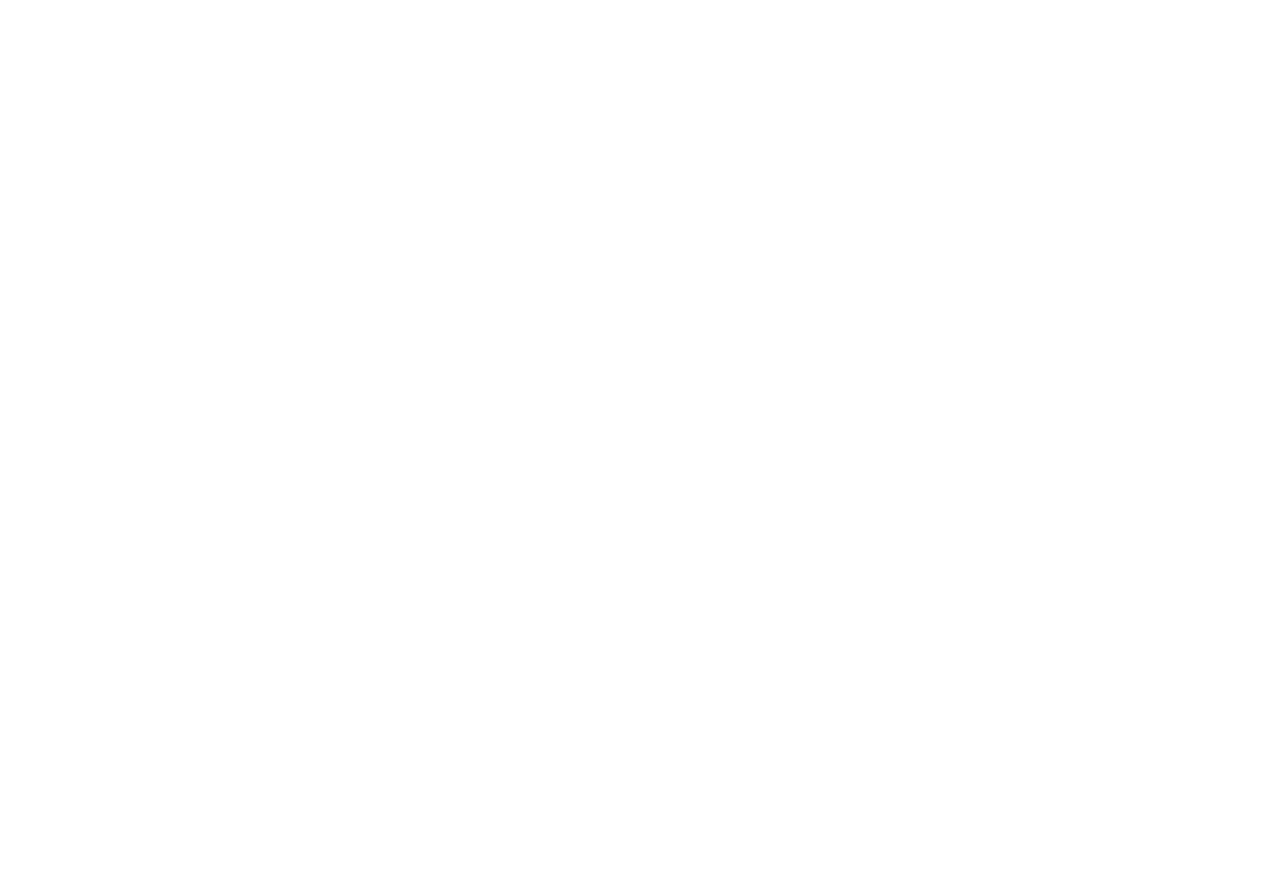
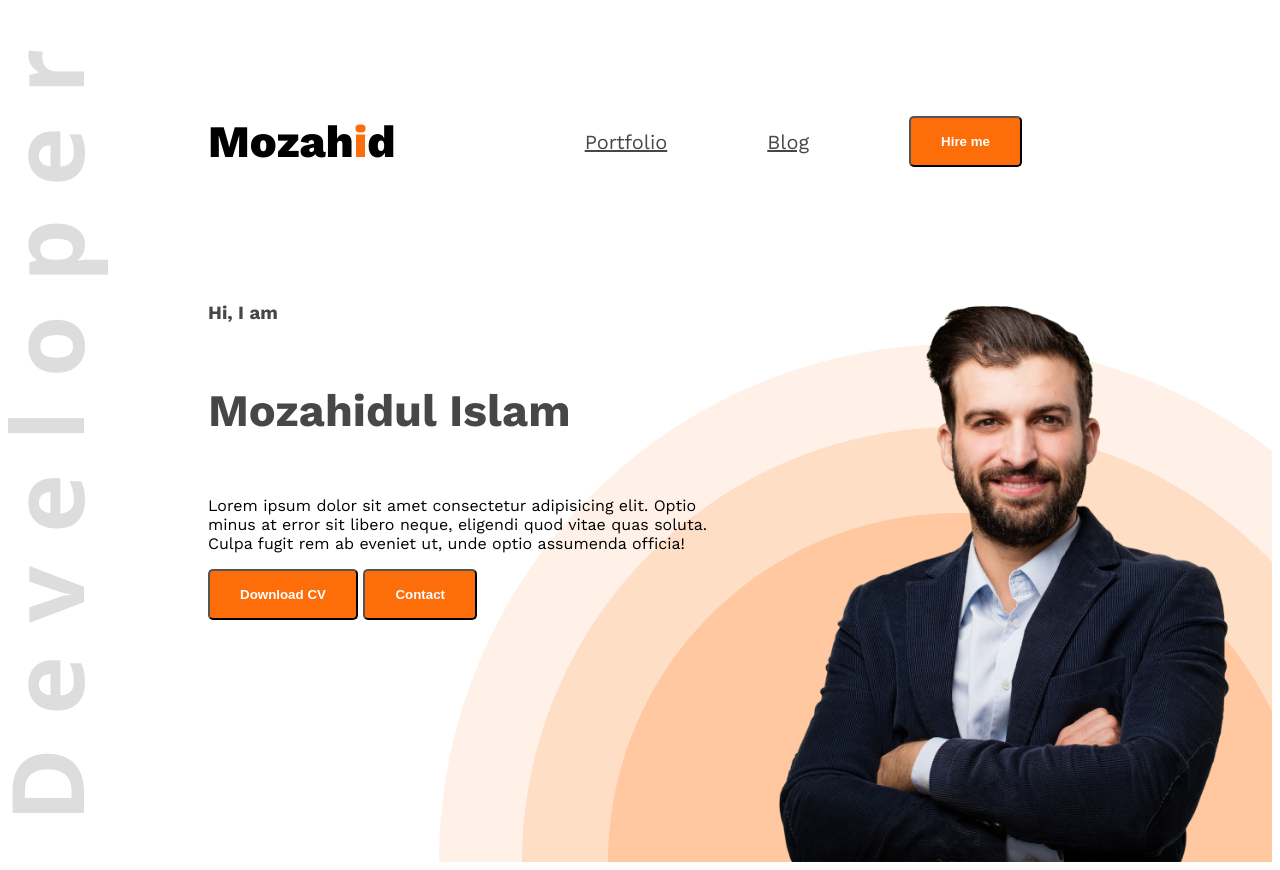
Before and after one commit to MozahidHridoy24/Web-dev-portfolio, a plain HTML site: page index.html in a window 1280 px wide. Before the commit the page ends 800 px from the top, so only its background shows below. Drawn offline with nearby package versions, Linux system fonts and the light colour scheme.

Commit message:
added first page design

```diff
--- /dev/null
+++ b/Styles/portfolio.css
@@ -0,0 +1,77 @@
+/* font import */
+@import url('https://fonts.googleapis.com/css2?family=Open+Sans:ital,wght@0,300..800;1,300..800&family=Work+Sans:ital,wght@0,100..900;1,100..900&display=swap');
+
+/* Shared style */
+.text-i{
+    color: #FD6E0A;
+}
+.dark-2{
+    color: #474747;
+}
+.btn-primary{
+    background-color: #FD6E0A;
+    font-weight: bold;
+    color: white;
+    border-radius: 5px;
+    padding: 16px 30px;
+
+}
+
+/* font style */
+.font{
+    font-family: "Work Sans", serif;
+    font-optical-sizing: auto;
+    font-style: normal;
+}
+/* nav styles */
+nav {
+    display: flex;
+    align-items: center;
+    justify-content: space-between;
+    margin: 50px 200px;
+}
+
+.nav-title{
+    font-weight: 800;
+    font-size: 45px;
+}
+
+nav ul li{
+    list-style: none;
+    font-size: 20px;
+    margin: 50px;
+}
+nav ul{
+    display: flex;
+    align-items: center;
+}
+
+/* Banner styles */
+
+.banner{
+    display: flex;
+    justify-content: space-between;
+    margin: 0 35px 0 200px;
+
+}
+.banner-content{
+    max-width: 580px;
+}
+.banner-greetings{
+    font-size: 45px;
+    font-weight: 600;
+}
+.banner-title{
+    font-weight: bold;
+    font-size: 45px;
+}
+.banner-profile-pic{
+    width: 500px;
+}
+
+/* header */
+.header{
+    background-image: url(../images/developer.png), url(../images/header_bg.png);
+    background-repeat: no-repeat;
+    background-position: top left, bottom right;
+}
--- a/index.html
+++ b/index.html
@@ -4,9 +4,29 @@
     <meta charset="UTF-8">
     <meta name="viewport" content="width=device-width, initial-scale=1.0">
     <title>My Portfolio</title>
+    <link rel="stylesheet" href="Styles/portfolio.css">
 </head>
-<body>
-    <header>
+<body class="font">
+    <header class="header">
+        <nav>
+            <h3 class="nav-title">Mozah<span class="text-i">i</span>d</h3>
+            <ul>
+                <li><a class="dark-2" href="">Portfolio</a></li>
+                <li><a class="dark-2" href="">Blog</a></li>
+                <li><a href=""><button class="btn-primary">Hire me</button></a></li>
+            </ul>
+        </nav>
+        <div class="banner">
+            <div class="banner-content">
+                <h3 class=".banner-greetings dark-2">Hi, I am</h3>
+                <h4 class="banner-title dark-2">Mozahidul Islam</h4>
+                <p class="banner-descriptin">Lorem ipsum dolor sit amet consectetur adipisicing elit. Optio minus at error sit libero neque, eligendi quod vitae quas soluta. Culpa fugit rem ab eveniet ut, unde optio assumenda officia!</p>
+                <button class="btn-primary">Download CV</button>
+                <button class="btn-primary">Contact</button>
+
+            </div>
+            <img class="banner-profile-pic" src="images/hardy.png" alt="">
+        </div>
 
     </header>
     <main>
```
Also changed, not shown: images/mozahid.jpg (added).
